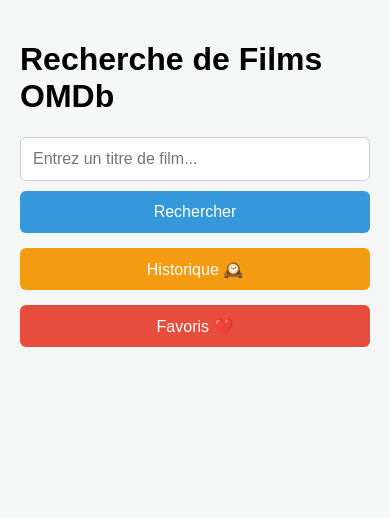
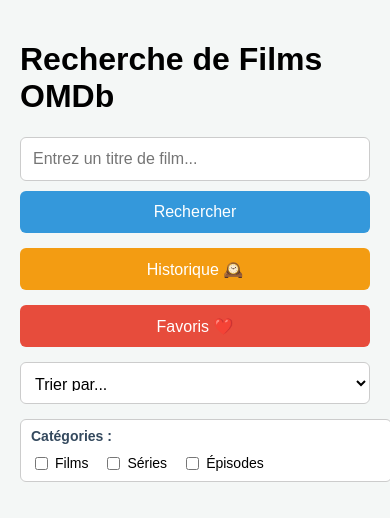
Before and after one commit to MouldiAchouri/ProjetFrontEnd, a Vue app in the folder movies/: page / in a window 390 px wide. Shown: the top 518 px of the page. Built offline with nearby package versions, Linux system fonts and the light colour scheme.

Commit message:
feat: the end of the sprint, all the tasks, tri and categories

```diff
--- a/movies/src/views/Home.vue
+++ b/movies/src/views/Home.vue
@@ -7,13 +7,23 @@
   const BASE_URL = "http://www.omdbapi.com/";
 
   const searchTerm = ref('');
-  const films = ref([]);
+  const films = ref([]); // Liste brute non triée/filtrée des résultats API
   const isLoading = ref(false);
   const error = ref(null);
 
   const currentPage = ref(1);
   const totalResults = ref(0);
   const RESULTS_PER_PAGE = 10;
+
+  // Tri existant
+  const sortCriteria = ref('None');
+  // ⭐️ MODIFICATION : typeFilter devient un TABLEAU pour la sélection multiple ⭐️
+  const typeFilter = ref([]);
+  const availableTypes = ref([
+      { label: 'Films', value: 'movie' },
+      { label: 'Séries', value: 'series' },
+      { label: 'Épisodes', value: 'episode' },
+  ]);
 
   const router = useRouter();
 
@@ -33,6 +43,10 @@
     error.value = null;
     films.value = [];
     currentPage.value = page;
+
+    // Réinitialiser le tri et le filtre lors d'une nouvelle recherche
+    sortCriteria.value = 'None';
+    typeFilter.value = []; // Réinitialise le tableau de filtres
 
     try {
       const url = `${BASE_URL}?apikey=${API_KEY}&s=${searchTerm.value}&page=${page}`;
@@ -92,6 +106,57 @@
       }
       return pages;
   });
+
+  // ⭐️ LOGIQUE COMBINÉE : Filtre (multi-sélection) puis Tri ⭐️
+  const filteredAndSortedFilms = computed(() => {
+      // 1. Filtrage par type
+      let listToProcess = films.value;
+
+      // Si des filtres sont sélectionnés, on filtre la liste
+      if (typeFilter.value.length > 0) {
+          listToProcess = films.value.filter(film =>
+              // Vérifie si le Type du film est INCLUS dans le tableau typeFilter
+              film.Type && typeFilter.value.includes(film.Type.toLowerCase())
+          );
+      }
+
+      // 2. Tri (le code de tri existant est réutilisé ici)
+      if (listToProcess.length === 0 || sortCriteria.value === 'None') {
+          return listToProcess;
+      }
+
+      const sorted = [...listToProcess];
+      const [field, direction] = sortCriteria.value.split('_');
+
+      sorted.sort((a, b) => {
+          let valA, valB;
+
+          if (field === 'Year') {
+              valA = parseInt(a.Year.split('–')[0]) || 0;
+              valB = parseInt(b.Year.split('–')[0]) || 0;
+
+              if (valA === valB) {
+                  return a.Title.localeCompare(b.Title);
+              }
+          } else if (field === 'Title') {
+              valA = a.Title;
+              valB = b.Title;
+          } else {
+              return 0;
+          }
+
+          let comparison = 0;
+          if (typeof valA === 'string') {
+              comparison = valA.localeCompare(valB);
+          } else {
+              comparison = valA - valB;
+          }
+
+          return direction === 'asc' ? comparison : -comparison;
+      });
+
+      return sorted;
+  });
   </script>
 
   <template>
@@ -111,11 +176,33 @@
           <button @click="goToHistory" class="history-button">
               Historique 🕰️
           </button>
-
           <button @click="goToFavorites" class="favorites-button">
               Favoris ❤️
           </button>
-      </div>
+
+          <select v-model="sortCriteria" class="sort-select">
+              <option value="None">Trier par...</option>
+              <option value="Year_desc">Année (Récent > Ancien)</option>
+              <option value="Year_asc">Année (Ancien > Récent)</option>
+              <option value="Title_asc">Titre (A-Z)</option>
+              <option value="Title_desc">Titre (Z-A)</option>
+          </select>
+
+          <div class="type-filter-group">
+              <label class="filter-label">Catégories :</label>
+              <div class="checkbox-container">
+                  <div v-for="typeOption in availableTypes" :key="typeOption.value" class="checkbox-item">
+                      <input
+                          type="checkbox"
+                          :id="typeOption.value"
+                          :value="typeOption.value"
+                          v-model="typeFilter"
+                      />
+                      <label :for="typeOption.value">{{ typeOption.label }}</label>
+                  </div>
+              </div>
+          </div>
+          </div>
 
       <p v-if="isLoading" class="text-center text-blue-500 font-semibold mt-4">Chargement...</p>
       <p v-else-if="error" class="error-message">Erreur : {{ error }}</p>
@@ -124,13 +211,17 @@
           Total des résultats trouvés : {{ totalResults }} films/séries.
       </p>
 
-      <div v-if="films.length > 0" class="results-grid">
+      <div v-if="filteredAndSortedFilms.length > 0" class="results-grid">
         <FilmCard
-            v-for="film in films"
+            v-for="film in filteredAndSortedFilms"
             :key="film.imdbID"
             :film="film"
             @view-detail="handleViewDetail" />
       </div>
+      <p v-else-if="!isLoading && totalResults > 0 && typeFilter.length > 0" class="text-center mt-4 text-gray-600">
+          Aucun résultat correspondant aux catégories sélectionnées.
+      </p>
+
 
       <div v-if="totalPages > 1 && !isLoading" class="pagination-controls">
           <button
@@ -160,7 +251,7 @@
   </template>
 
   <style scoped>
-  /* ⭐️ STYLES DE BOUTONS RESTAURÉS ⭐️ */
+  /* ⭐️ STYLES DES BOUTONS ET SÉLECTEURS (Restauration) ⭐️ */
 
   .home-view {
       padding: 20px;
@@ -173,6 +264,8 @@
       gap: 15px;
       margin-bottom: 30px;
       align-items: center;
+      /* Permet le wrapping sur les petits écrans */
+      flex-wrap: wrap;
   }
 
   .search-bar {
@@ -189,7 +282,7 @@
       border-radius: 6px;
   }
 
-  /* ⭐️ Style du bouton de RECHERCHE (Restauration) ⭐️ */
+  /* Style du bouton de RECHERCHE */
   .search-button {
       padding: 12px 20px;
       font-size: 16px;
@@ -210,39 +303,75 @@
       cursor: not-allowed;
   }
 
-  /* Style du bouton Historique (Restauration) */
-  .history-button {
+  /* Style des boutons de navigation */
+  .history-button, .favorites-button {
       padding: 12px 20px;
       font-size: 16px;
       border: none;
       border-radius: 6px;
-      background-color: #f39c12; /* Orange */
       color: white;
       cursor: pointer;
       transition: background-color 0.2s;
       height: 42px;
       white-space: nowrap;
   }
+  .history-button {
+      background-color: #f39c12; /* Orange */
+  }
   .history-button:hover {
       background-color: #e67e22;
   }
-
-  /* Style du bouton Favoris (Restauration) */
   .favorites-button {
-      padding: 12px 20px;
-      font-size: 16px;
-      border: none;
-      border-radius: 6px;
       background-color: #e74c3c; /* Rouge */
-      color: white;
-      cursor: pointer;
-      transition: background-color 0.2s;
-      height: 42px;
-      white-space: nowrap;
   }
   .favorites-button:hover {
       background-color: #c0392b;
   }
+
+  /* Style pour le sélecteur de tri */
+  .sort-select {
+      padding: 12px 10px;
+      font-size: 16px;
+      border: 1px solid #ccc;
+      border-radius: 6px;
+      background-color: white;
+      cursor: pointer;
+      height: 42px;
+      white-space: nowrap;
+  }
+
+  /* ⭐️ STYLES POUR LE GROUPE DE CASES À COCHER (MULTI-SÉLECTION) ⭐️ */
+  .type-filter-group {
+      display: flex;
+      align-items: center;
+      gap: 10px;
+      border: 1px solid #ccc; /* Bordure similaire aux autres contrôles */
+      padding: 8px 10px;
+      border-radius: 6px;
+      background-color: white;
+      white-space: nowrap;
+  }
+
+  .filter-label {
+      font-size: 14px;
+      color: #34495e;
+      font-weight: bold;
+  }
+
+  .checkbox-container {
+      display: flex;
+      gap: 15px;
+      align-items: center;
+  }
+
+  .checkbox-item {
+      display: flex;
+      align-items: center;
+      gap: 4px;
+      font-size: 14px;
+  }
+  /* --------------------------------------- */
+
 
   /* Styles pour les résultats */
   .results-summary {
@@ -260,7 +389,7 @@
     padding-top: 20px;
   }
 
-  /* Styles de Pagination (Nécessaires) */
+  /* Styles de Pagination */
   .pagination-controls {
       display: flex;
       justify-content: center;
@@ -294,22 +423,33 @@
   }
 
   /* RÈGLES RESPONSIVES minimales */
-  @media (max-width: 600px) {
+  @media (max-width: 900px) {
+      /* Permet aux filtres de s'empiler en dessous des boutons de recherche sur les tablettes et mobiles */
       .toolbar-container {
           flex-direction: column;
-          gap: 15px;
+          align-items: stretch;
       }
       .search-bar {
+          width: 100%;
           flex-direction: column;
           gap: 10px;
-          width: 100%;
       }
-      .search-bar button,
-      .search-bar input,
-      .history-button,
-      .favorites-button {
+      .search-bar button, .search-bar input {
           width: 100%;
           box-sizing: border-box;
       }
+      .history-button, .favorites-button, .sort-select {
+          width: 100%;
+      }
+      .type-filter-group {
+          width: 100%;
+          /* Affiche le groupe de filtres en colonne si nécessaire */
+          flex-direction: column;
+          align-items: flex-start;
+      }
+      .checkbox-container {
+          /* Permet aux checkboxes de s'enrouler sur les très petits écrans */
+          flex-wrap: wrap;
+      }
   }
   </style>
```
